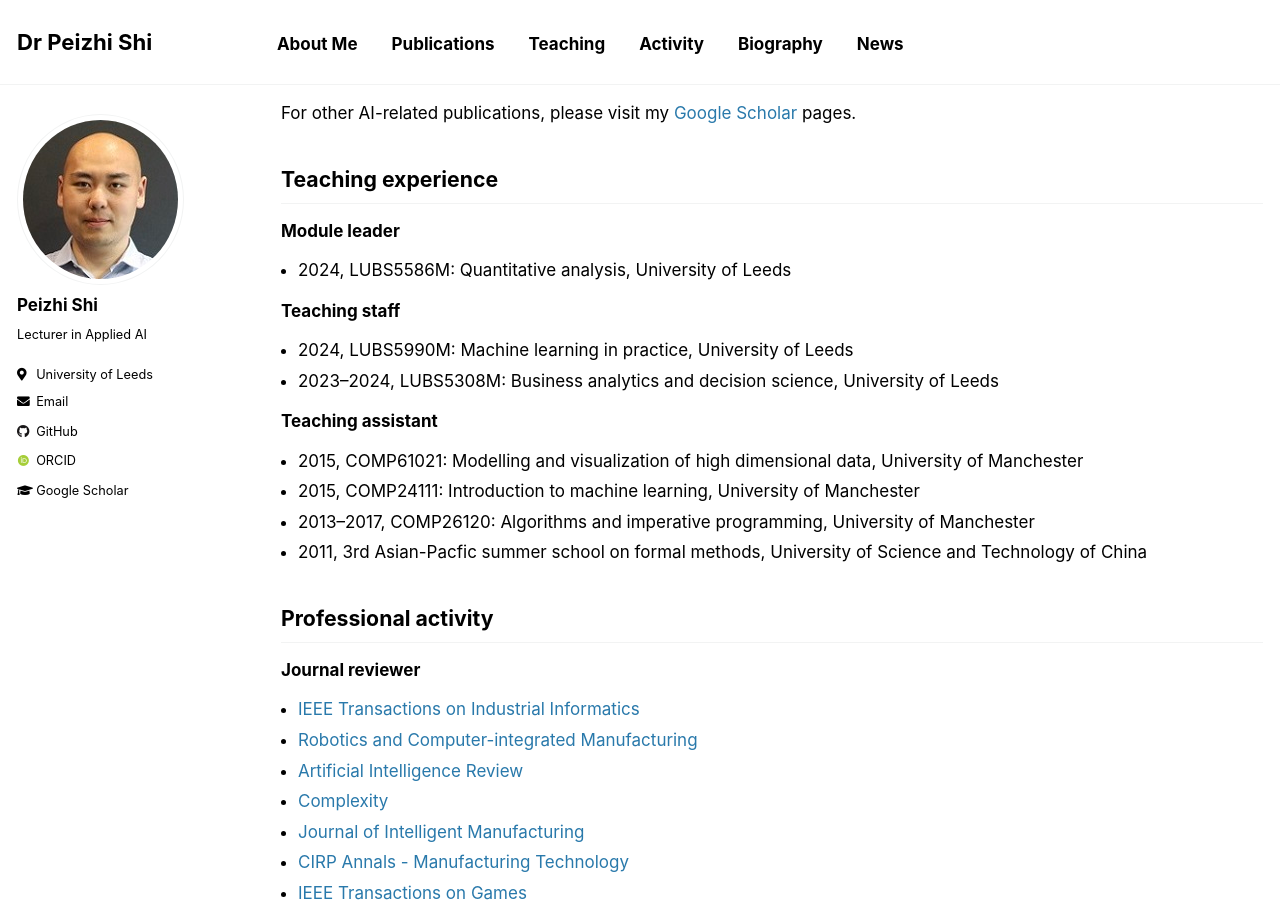
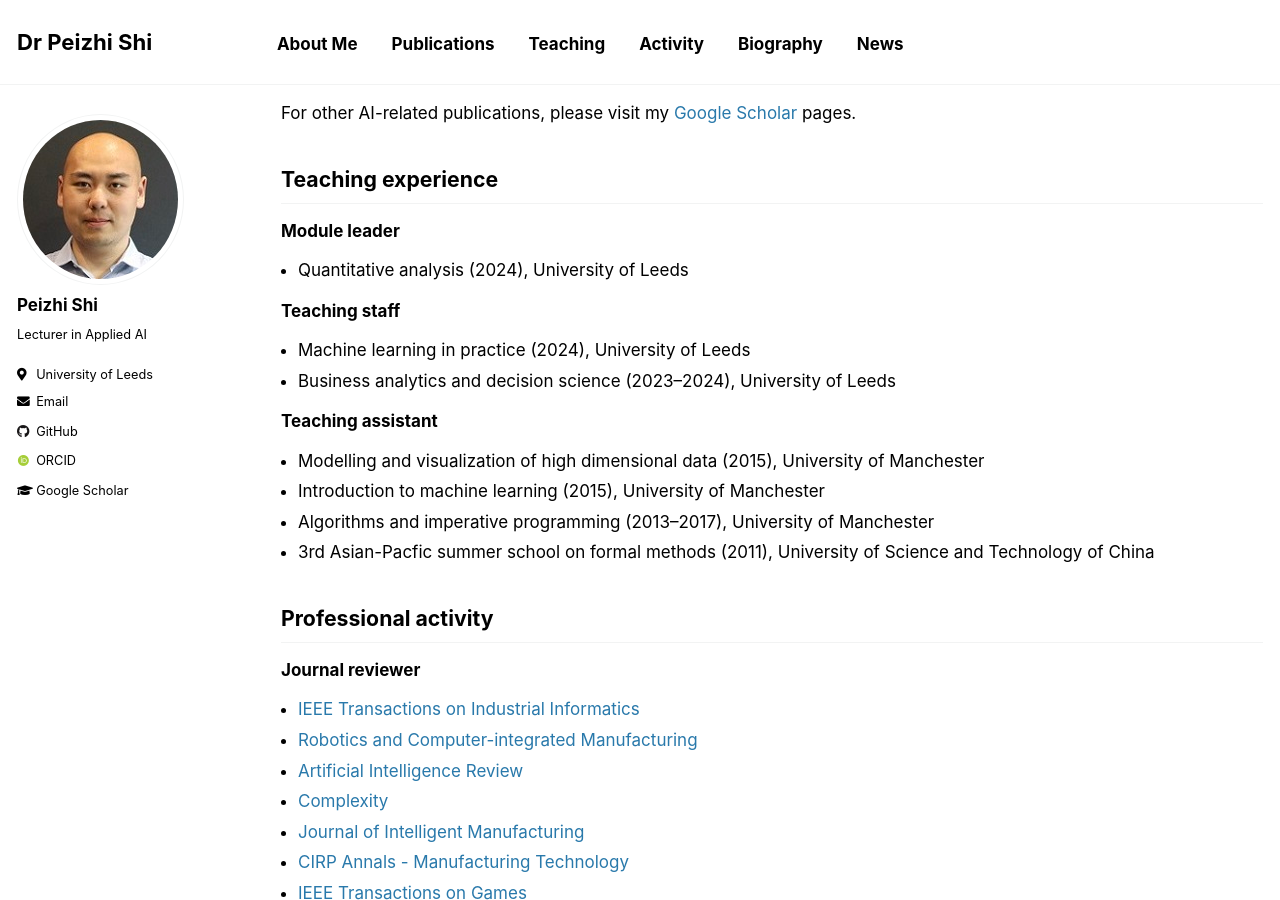
Before and after one commit to PeizhiShi/peizhishi.github.io, a Jekyll site: the page built from _pages/index.md, in a window 1280 px wide and 900 px high, scrolled down 928 px. Built offline with Jekyll 4.4.1, drawn with Linux system fonts in a browser that asks for light colours; some web fonts are replaced; our own code applies the rules of GitHub Pages for plain Markdown files; some of the changed text lies outside the part shown.

Commit message:
Update index.md

```diff
--- a/_pages/index.md
+++ b/_pages/index.md
@@ -5,9 +5,9 @@ author_profile: true
 
 ## About me
 
-I am a Lecturer in Applied Artificial Intelligence at the [Centre for Decision Research](https://cdr.leeds.ac.uk/), [University of Leeds](https://www.leeds.ac.uk/). In March 2019, I completed my Ph.D. in Computer Science under the supervision of [Dr. Ke Chen](https://www.cs.man.ac.uk/~kechen/index.php) from the Machine Learning and Optimization Group, School of Computer Science, [University of Manchester](https://www.manchester.ac.uk/). From 2019 to 2023, I served as a Research Fellow in Machine Learning at the Maths Group of the EPSRC Future Advanced Metrology Hub.
+I am a [Lecturer in Applied Artificial Intelligence](https://business.leeds.ac.uk/faculty/staff/2083/dr-peizhi-shi) at the Centre for Decision Research, University of Leeds. In March 2019, I completed my Ph.D. in Computer Science under the supervision of [Dr. Ke Chen](https://www.cs.man.ac.uk/~kechen/index.php) from the Machine Learning and Optimization Group, School of Computer Science, University of Manchester. From 2019 to 2023, I served as a Research Fellow in Machine Learning at the Maths Group of the EPSRC Future Advanced Metrology Hub.
 
-My research interests include **machine learning (ML), computer vision (CV), artificial intelligence (AI), and their real-world applications**, particularly in sustainable manufacturing, design for additive manufacturing, and production research. I have been conducting research in machine learning for over ten years and have authored or co-authored {{site.publications | size}} papers in leading journals in my field, such as IEEE Transactions on Industrial Informatics, Robotics and Computer-Integrated Manufacturing, Virtual and Physical Prototyping, Journal of Intelligent Manufacturing, Computers & Industrial Engineering, and Cognitive Computation. For details, please visit my [Publications](index.html#ml-research--publications) and [Google Scholar](https://scholar.google.com/citations?user=qQuCvmQAAAAJ) pages.
+My research interests include **machine learning (ML), artificial intelligence (AI), and their real-world applications**, particularly in sustainable manufacturing, design for additive manufacturing, and production research. I have been conducting research in machine learning for over ten years and have authored or co-authored {{site.publications | size}} papers in leading journals in my field, such as IEEE Transactions on Industrial Informatics, Robotics and Computer-Integrated Manufacturing, Virtual and Physical Prototyping, Journal of Intelligent Manufacturing, Computers & Industrial Engineering, and Cognitive Computation. For details, please visit my [Publications](index.html#ml-research--publications) and [Google Scholar](https://scholar.google.com/citations?user=qQuCvmQAAAAJ) pages.
 
 ## ML research & publications
 
@@ -21,17 +21,17 @@ For other AI-related publications, please visit my [Google Scholar](https://scho
 ## Teaching experience
 
 ### Module leader
-- 2024, LUBS5586M: Quantitative analysis, University of Leeds
+- Quantitative analysis (2024), University of Leeds
 
 ### Teaching staff
-- 2024, LUBS5990M: Machine learning in practice, University of Leeds
-- 2023--2024, LUBS5308M: Business analytics and decision science, University of Leeds
+- Machine learning in practice (2024), University of Leeds
+- Business analytics and decision science (2023--2024), University of Leeds
 
 ### Teaching assistant
-- 2015, COMP61021: Modelling and visualization of high dimensional data, University of Manchester
-- 2015, COMP24111: Introduction to machine learning, University of Manchester
-- 2013--2017, COMP26120: Algorithms and imperative programming, University of Manchester
-- 2011, 3rd Asian-Pacfic summer school on formal methods, University of Science and Technology of China
+- Modelling and visualization of high dimensional data (2015), University of Manchester
+- Introduction to machine learning (2015), University of Manchester
+- Algorithms and imperative programming (2013--2017), University of Manchester
+- 3rd Asian-Pacfic summer school on formal methods (2011), University of Science and Technology of China
 
 
 ## Professional activity
```
